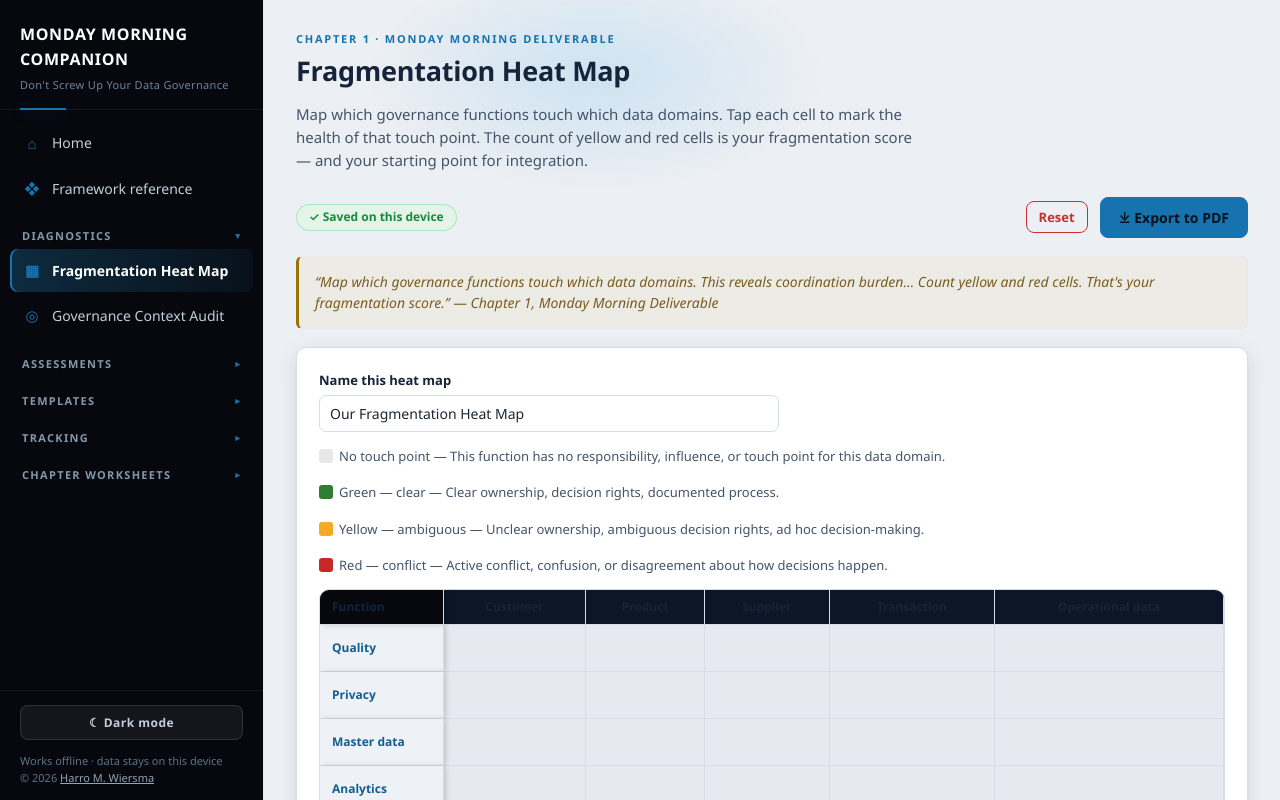
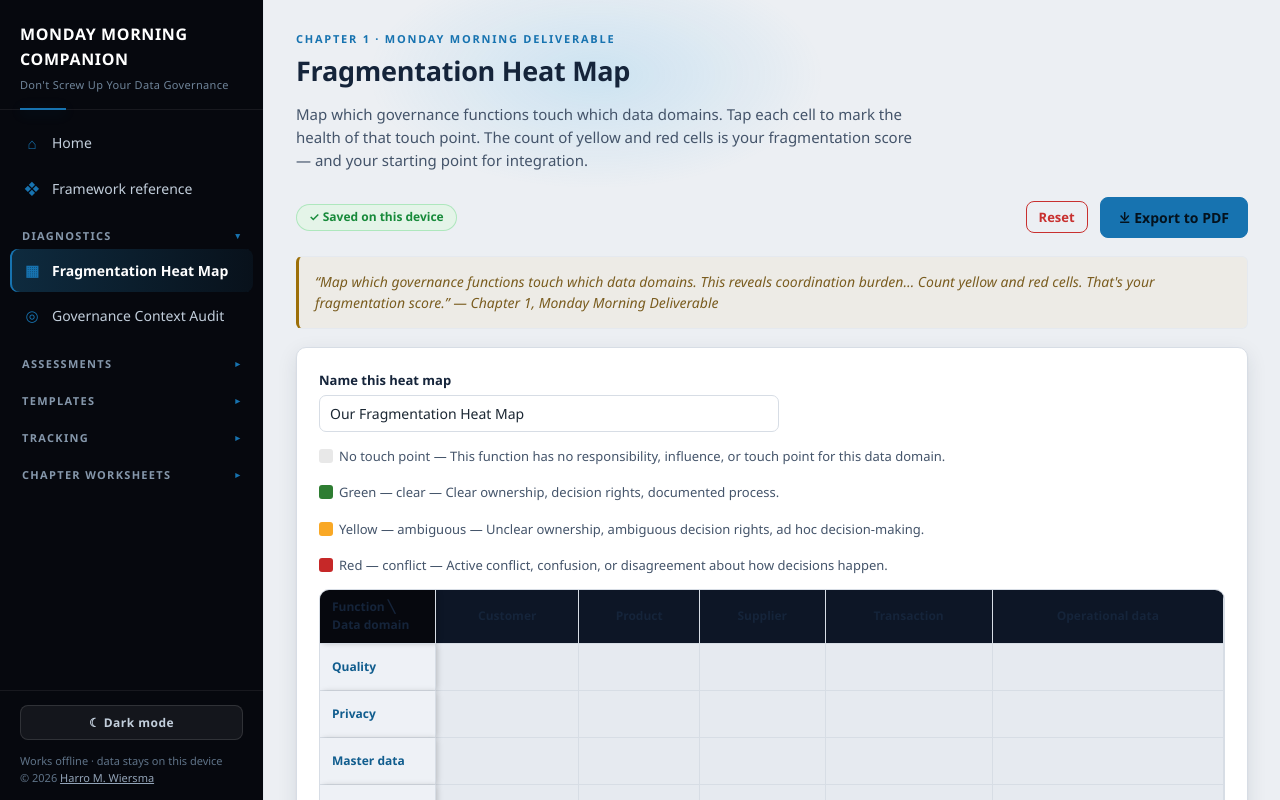
Before and after one commit to harrowiersma/monday, a React (Vite) app: page /tools/heat-map in a window 1280 px wide. Built offline with nearby package versions, Linux system fonts and the light colour scheme.

Commit message:
Stack heat-map corner label and tighten function column
Corner header now reads "Function" / "Data domain" on two lines
(Data domain kept together, not split), and the column is trimmed to
116px to fit the text.

```diff
--- a/src/index.css
+++ b/src/index.css
@@ -586,9 +586,9 @@ table.heatmap thead th:first-child {
    get the room they need. */
 .heatmap-fn thead th:first-child,
 .heatmap-fn tbody th {
-  width: 124px;
-  min-width: 124px;
-  max-width: 124px;
+  width: 116px;
+  min-width: 116px;
+  max-width: 116px;
 }
 
 .legend {
--- a/src/tools/HeatMap.tsx
+++ b/src/tools/HeatMap.tsx
@@ -226,7 +226,9 @@ export default function HeatMap() {
           <table className="heatmap heatmap-fn">
             <thead>
               <tr>
-                <th>Function</th>
+                <th>
+                  Function&nbsp;╲<br />Data&nbsp;domain
+                </th>
                 {doc.columns.map((c) => (
                   <th key={c.id}>{c.label}</th>
                 ))}
```
